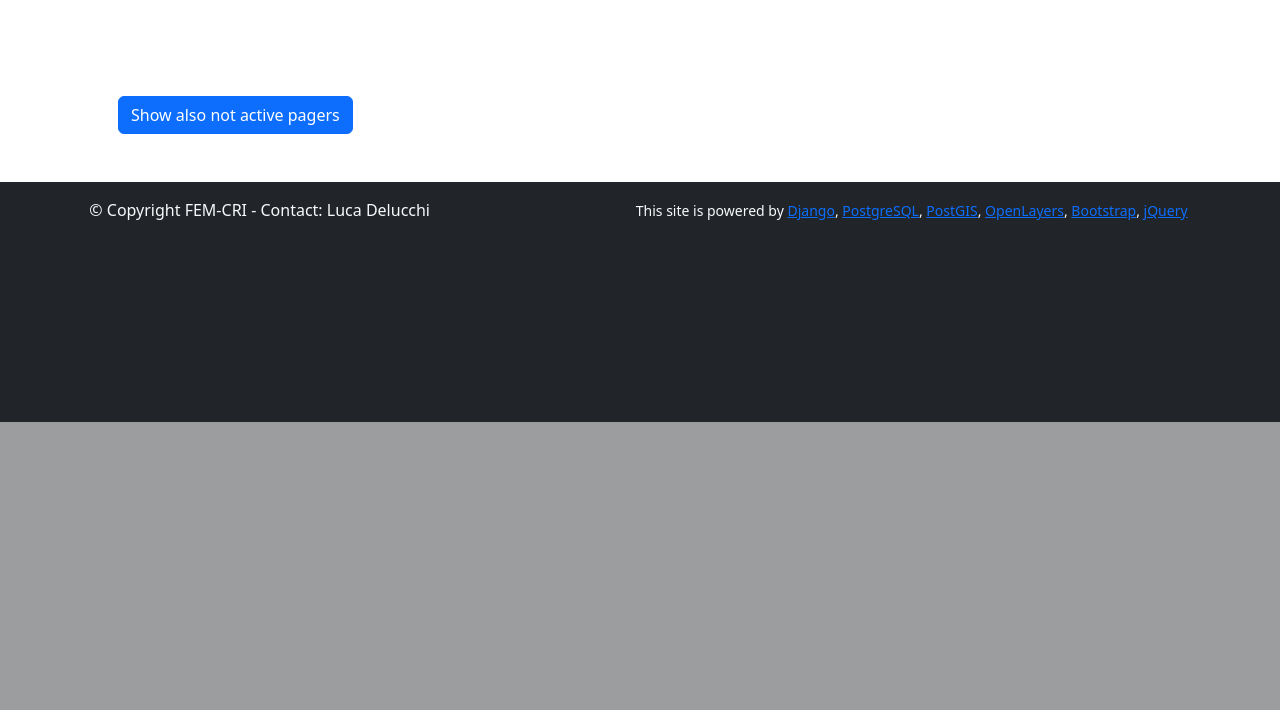
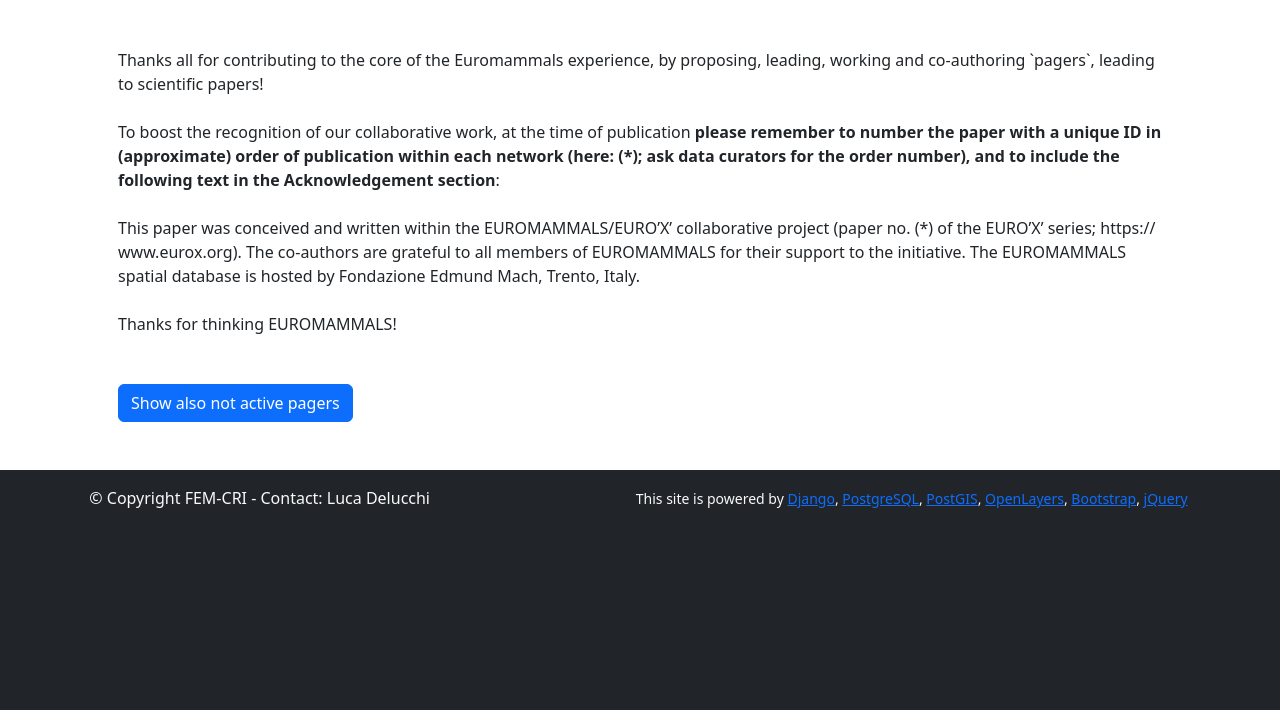
Before and after one commit to EUROMAMMALS/website, a Django app: template website/templates/pagers.html in a window 1280 px wide. Shown: the part 800-1510 px from the top of the page. Before the commit the page ends 1222 px from the top, so only its background shows below. Run offline with Django 3.2, Linux system fonts and the light colour scheme; the template is opened without the code that fills it, so the values that code supplies are empty; some libraries are stand-ins or nearby versions; some web fonts are replaced.

Commit message:
added pager text

```diff
--- a/website/templates/pagers.html
+++ b/website/templates/pagers.html
@@ -4,6 +4,14 @@
 {% load filters %}
 
 {% block content %}
+Thanks all for contributing to the core of the Euromammals experience, by proposing, leading, working and co-authoring `pagers`, leading to scientific papers!
+<br><br>
+To boost the recognition of our collaborative work, at the time of publication <b>please remember to number the paper with a unique ID in (approximate) order of publication within each network (here: (*); ask data curators for the order number), and to include the following text in the Acknowledgement section</b>:
+<br><br>
+This paper was conceived and written within the EUROMAMMALS/EURO’X’ collaborative project (paper no. (*) of the EURO’X’ series; https:// www.eurox.org). The co-authors are grateful to all members of EUROMAMMALS for their support to the initiative. The EUROMAMMALS spatial database is hosted by Fondazione Edmund Mach, Trento, Italy.
+<br><br>
+Thanks for thinking EUROMAMMALS!
+
 {% for key, vals in items.items %}
     {% if vals.pagers|length > 0 %}
     <h3 class="pt-3 text-center">{{ key }}</h3>
```
